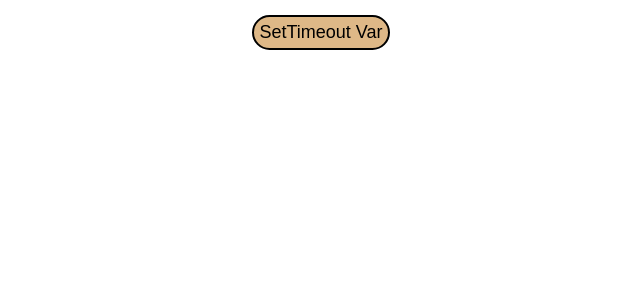
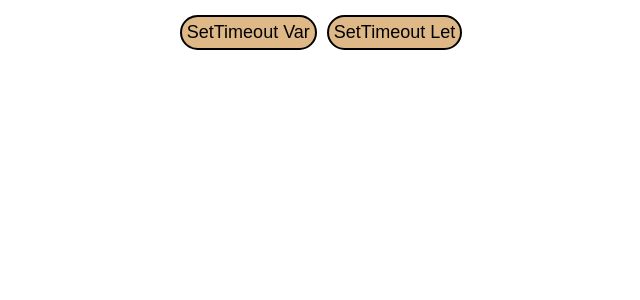
Before and after one commit to AnirupPat/reactjs-let-vs-var, a React (Create React App) app: page / in a window 1280 px wide. Shown: the top 300 px of the page, without its empty margins (319-959 px from the left). Built offline with nearby package versions, Linux system fonts and the light colour scheme.

Commit message:
setTimeout Let

```diff
--- a/src/components/Main.js
+++ b/src/components/Main.js
@@ -5,6 +5,7 @@ const Main = () => {
   return (
     <div className={classes.main}>
       <Button title="SetTimeout Var" />
+      <Button title="SetTimeout Let" />
     </div>
   );
 };
--- a/src/components/UI/Button/Button.js
+++ b/src/components/UI/Button/Button.js
@@ -1,10 +1,13 @@
 import classes from "./Button.module.css";
 import setTimeoutVar from '../../../methods/setTimeoutVar';
+import setTimeoutLet from '../../../methods/setTimeoutLet';
 
 const Button = (props) => {
     const clickHandler = (event) => {
-        if(props.title === event.target.innerHTML) {
+        if(event.target.innerHTML === 'SetTimeout Var') {
             setTimeoutVar();
+        } else if(event.target.innerHTML === 'SetTimeout Let') {
+            setTimeoutLet();
         }
     }
   return <button onClick={clickHandler} className={classes.button}>{props.title}</button>;
--- /dev/null
+++ b/src/methods/setTimeoutLet.js
@@ -0,0 +1,7 @@
+const setTimeoutLet = () => {
+    for(let i = 0; i < 4; i++) {
+        setTimeout(() => console.log(i), 1000*i);
+    }
+}
+
+export default setTimeoutLet;
```
